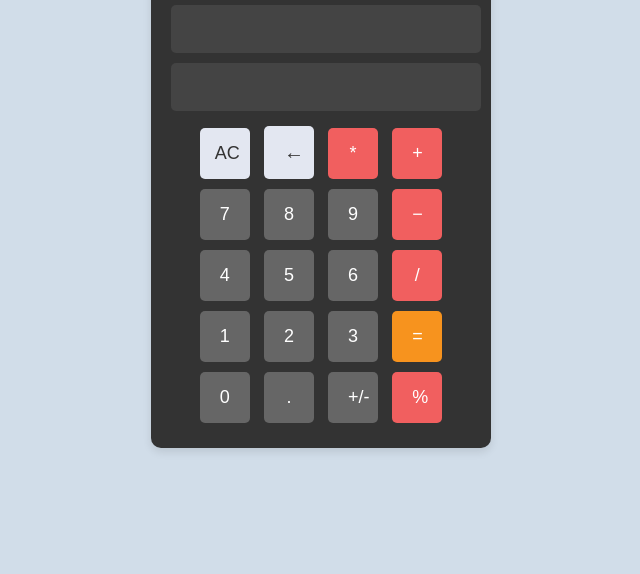
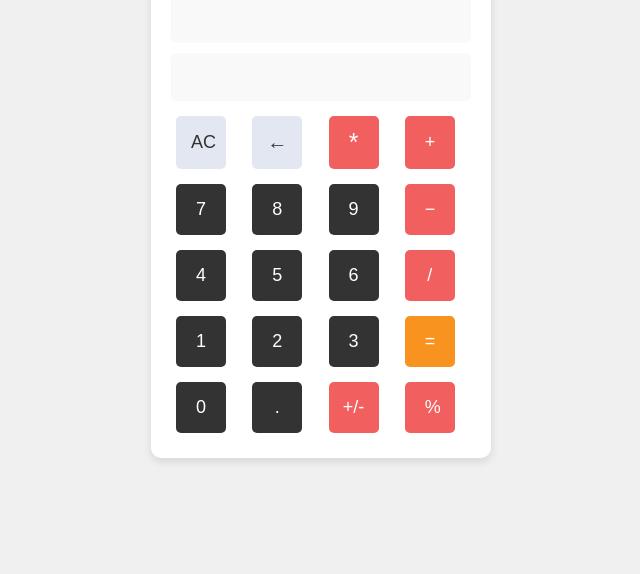
Before and after one commit to Shaha-Faizan/calculator, a plain HTML site: page index.html in a window 1280 px wide. Shown: the part 226-800 px from the top of the page, without its empty margins (319-959 px from the left). Drawn offline with Linux system fonts and the light colour scheme.

Commit message:
Update style.css

```diff
--- a/style.css
+++ b/style.css
@@ -4,17 +4,17 @@ body {
     justify-content: center;
     align-items: center;
     font-family: 'Segoe UI', Tahoma, Geneva, Verdana, sans-serif;
-    background-color: #d1dde9;
+    background-color: #f0f0f0;
     margin: 0;
     padding: 0;
 }
 
-h1{
-    color: #e3e7f1;
+h1 {
+    color: #333;
 }
 
 .calculator {
-    background-color: #333;
+    background-color: #fff;
     border-radius: 10px;
     padding: 20px;
     box-shadow: 0 4px 8px rgba(0, 0, 0, 0.1);
@@ -22,16 +22,39 @@ h1{
     width: 300px;
 }
 
+.result {
+    width: 100%;
+    margin-bottom: 10px;
+    font-size: 24px;
+    text-align: right;
+    background-color: #f9f9f9;
+    border: none;
+    border-radius: 5px;
+    color: #333;
+    box-shadow: 0 4px 8px rgba(0, 0, 0, 0.1);
+}
+
+
+.result input {
+    width: 100%;
+    background-color: transparent;
+    border: none;
+    font-size: inherit;
+    color: inherit;
+    text-align: inherit;
+}
+
 .input {
-    width: calc(100% - 10px);
+    width: 100%;
     margin-bottom: 10px;
     padding: 10px;
     font-size: 24px;
     text-align: right;
-    background-color: #444;
+    background-color: #f9f9f9;
     border: none;
     border-radius: 5px;
-    color: white;
+    color: #333;
+    box-sizing: border-box;
 }
 
 .button {
@@ -41,14 +64,14 @@ h1{
     border: none;
     border-radius: 5px;
     cursor: pointer;
-    background-color: #666;
+    background-color: #333;
     color: #fff;
     transition: background-color 0.3s;
     width: 50px;
 }
 
 .button:hover {
-    background-color: #888;
+    background-color: #444;
 }
 
 .equal {
@@ -59,21 +82,40 @@ h1{
     background-color: #f15f5f;
 }
 
-.clear {
+.clear, .cut {
     background-color: #e3e7f1;
     color: #333;
-     text-align: center;
-     padding: 15px 15px
+    padding:15px;
 }
 
 .cut {
-    background-color: #e3e7f1;
-    color: #333;
-    font-size : 20px;
+    font-size: 20px;
+    padding:15px;
+}
+
+.input:focus, .result-input:focus {
+    outline: none;
+}
+
+.keys {
+    display: grid;
+    grid-template-columns: repeat(4, 1fr);
+    grid-gap: 5px;
+}
+
+.calculator button {
+    grid-column: span 1;
+}
+
+
+    .button.sign {
+        padding:15px 5px;
+    background-color: #f15f5f; /* Use a color that contrasts well with the background */
+    color: #fff; /* Text color */
+
 
 }
-.sign-change {
-    background-color: #e3e7f1;
-    color: #333;
-    padding: 15px 1px;
+.multi{
+    font-size:25px;
+    padding:8px;
 }
```
